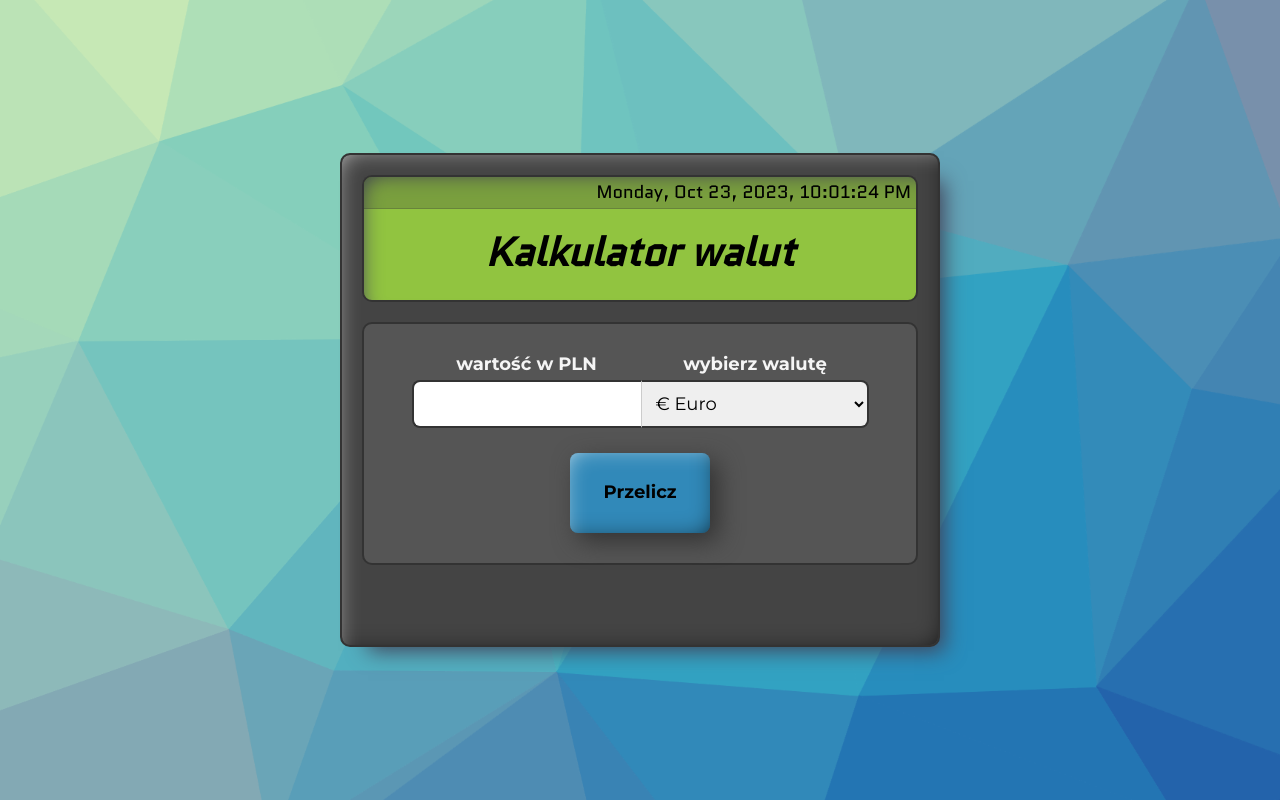
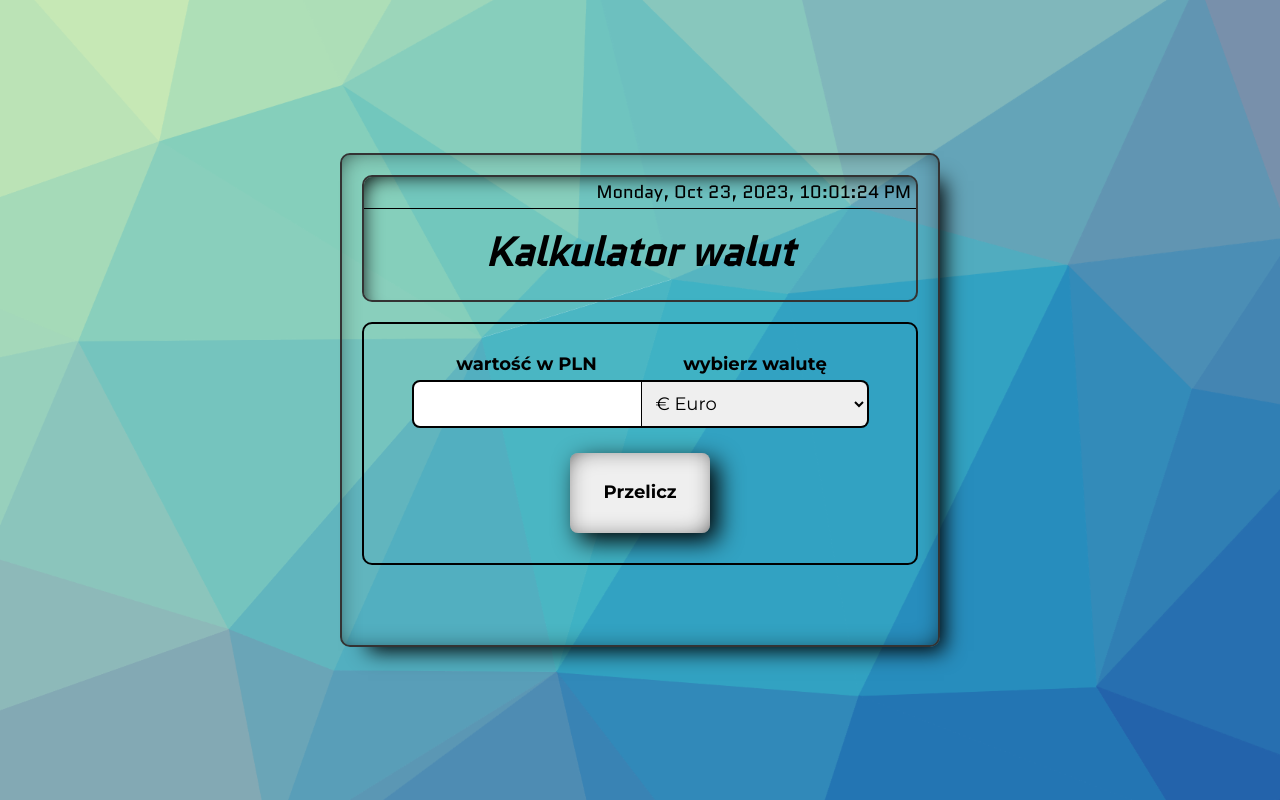
Before and after one commit to Pafeup/currency-calculator-react, a React (Create React App) app: page / in a window 1280 px wide. Built offline with nearby package versions, Linux system fonts and the light colour scheme.

Commit message:
name theme colors using camelCase

```diff
--- a/src/theme.js
+++ b/src/theme.js
@@ -1,19 +1,19 @@
 const theme = {
     colors: {
-        MineShaft0: "#333333",
-        MineShaft1: "#36363642",
-        MineShaft2: "#36363641",
-        GunPowder: "#42445a",
-        Emperor: "#555555",
-        Tundora: "#444444",
-        BostonBlue: "#3189b9",
-        Shakespeare: "#3a98cb",
-        Shakespeare__active: "#4ea2d0",
-        Silver: "#cccccc",
-        WhiteSmoke: "#f5f5f5",
-        White: "#ffffff",
-        Black: "#000000",
-        GreenYellow: "#b5ff3faf",
+        mineShaft0: "#333333",
+        mineShaft1: "#36363642",
+        mineShaft2: "#36363641",
+        gunPowder: "#42445a",
+        emperor: "#555555",
+        tundora: "#444444",
+        bostonBlue: "#3189b9",
+        shakespeare: "#3a98cb",
+        shakespeare__active: "#4ea2d0",
+        silver: "#cccccc",
+        whiteSmoke: "#f5f5f5",
+        white: "#ffffff",
+        black: "#000000",
+        greenYellow: "#b5ff3faf",
     },
 
     breakpoints: {
```
